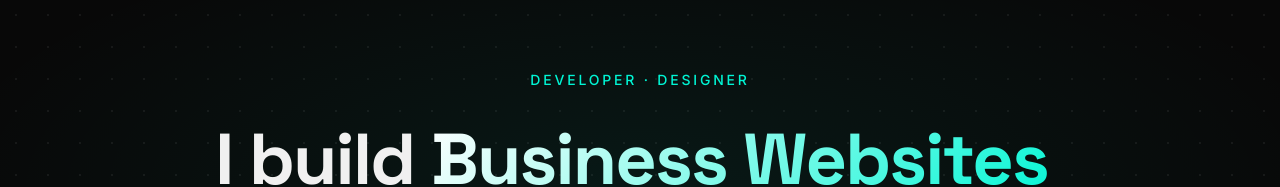
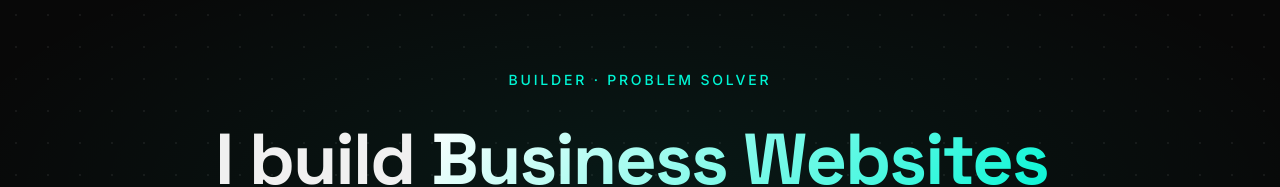
Before and after one commit to jacobforcier/portfolio, a Next.js app: page / in a window 1280 px wide. Shown: the part 129-316 px from the top of the page. Built offline with nearby package versions, Linux system fonts and the light colour scheme.

Commit message:
Replace Developer with Builder, add AI transparency to About

```diff
--- a/components/About.tsx
+++ b/components/About.tsx
@@ -35,6 +35,12 @@ export default function About() {
                 I know what good software looks like from the inside. That
                 perspective shapes everything I build — fast, clean, and designed
                 for actual people, not just other developers.
+              </p>
+              <p>
+                I build with modern tools including AI — the same way a
+                contractor uses power tools instead of hand tools. The craft and
+                judgment are still mine. The result is faster delivery and lower
+                cost without cutting corners on quality.
               </p>
               <p>
                 My mission with small businesses is simple: give them an
--- a/components/Hero.tsx
+++ b/components/Hero.tsx
@@ -46,7 +46,7 @@ export default function Hero() {
         className="relative z-10 max-w-4xl"
       >
         <p className="text-sm text-[#00f5d4] tracking-[0.2em] uppercase mb-6 font-medium">
-          Developer · Designer
+          Builder · Problem Solver
         </p>
 
         <h1 className="font-[family-name:var(--font-space-grotesk)] text-5xl sm:text-6xl md:text-7xl font-bold leading-tight tracking-tight mb-6">
```
